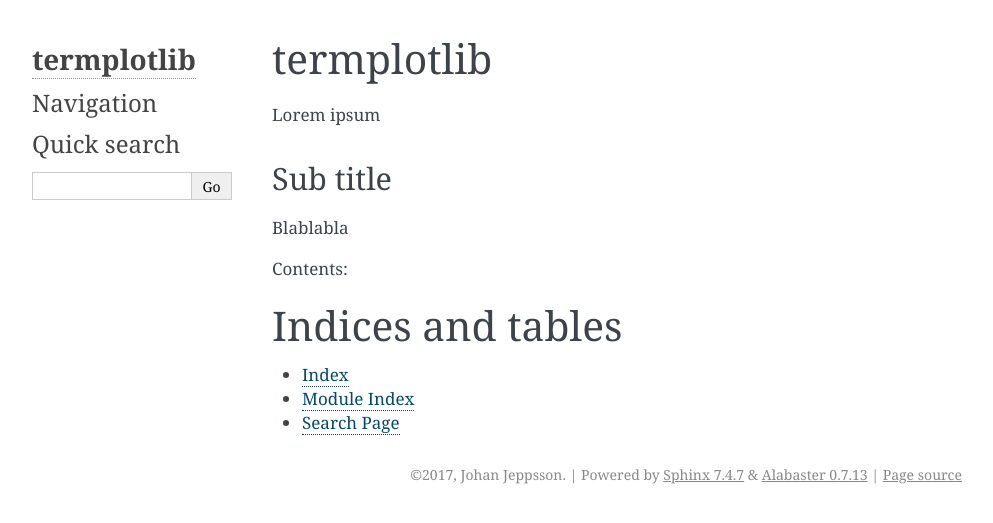
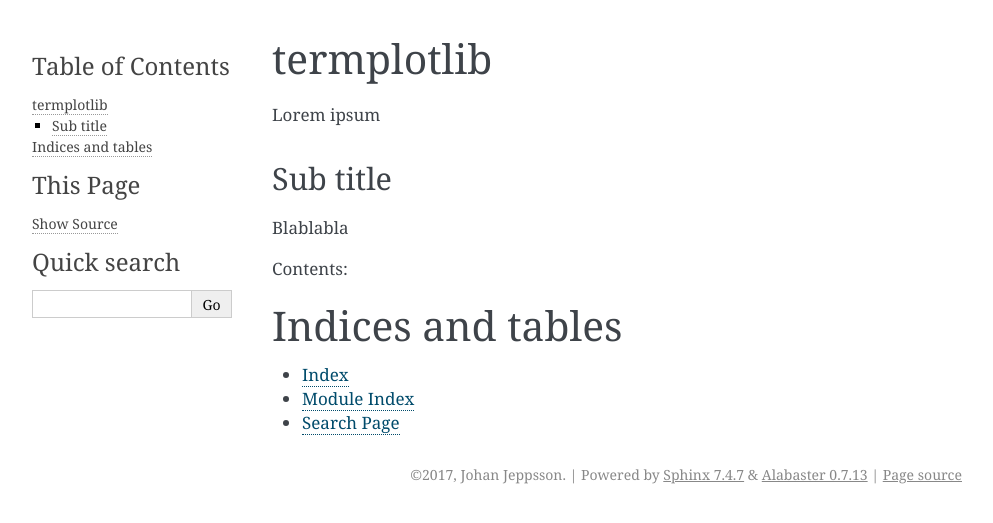
Before and after one commit to johanjeppsson/termplotlib, a Sphinx documentation site: the page built from docs/source/index.rst, in a window 1280 px wide. Shown: the top 523 px of the page, without its empty margins (148-1141 px from the left). Built offline with Sphinx 7.4.7, drawn with Linux system fonts in a browser that asks for light colours; pages that are not in the unit, such as notebooks, are missing from menus.

Commit message:
Remove theme and sidebar

```diff
--- a/docs/source/conf.py
+++ b/docs/source/conf.py
@@ -82,7 +82,7 @@
 # The theme to use for HTML and HTML Help pages.  See the documentation for
 # a list of builtin themes.
 #
-html_theme = 'alabaster'
+# html_theme = 'alabaster'
 
 # Theme options are theme-specific and customize the look and feel of a theme
 # further.  For a list of options available for each theme, see the
@@ -100,15 +100,15 @@
 #
 # This is required for the alabaster theme
 # refs: http://alabaster.readthedocs.io/en/latest/installation.html#sidebars
-html_sidebars = {
-    '**': [
-        'about.html',
-        'navigation.html',
-        'relations.html',  # needs 'show_related': True theme option to display
-        'searchbox.html',
-        'donate.html',
-    ]
-}
+# html_sidebars = {
+#     '**': [
+#         'about.html',
+#         'navigation.html',
+#         'relations.html',  # needs 'show_related': True theme option to display
+#         'searchbox.html',
+#         'donate.html',
+#     ]
+# }
 
 
 # -- Options for HTMLHelp output ------------------------------------------
```
